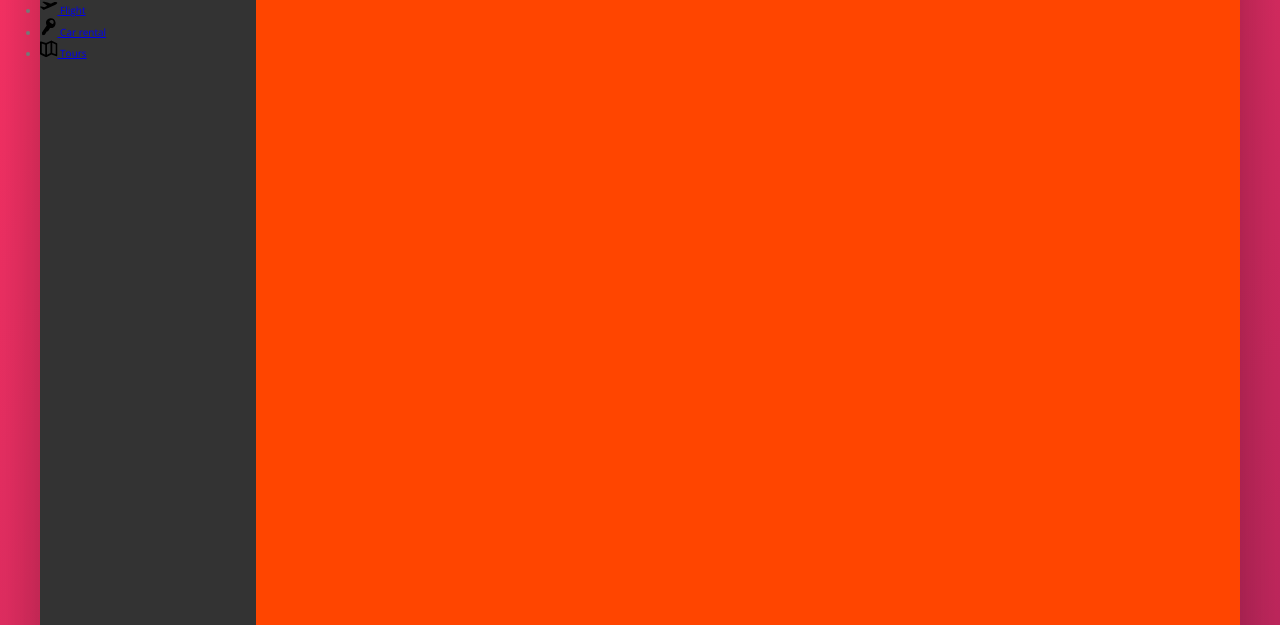
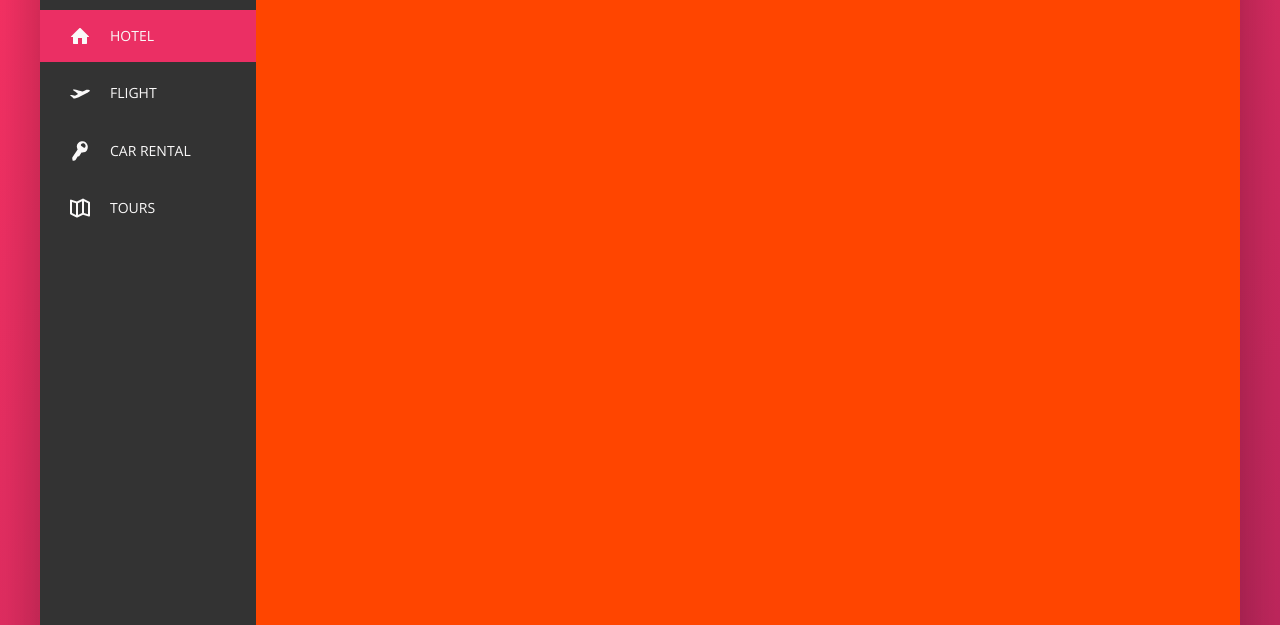
Before and after one commit to topher88/practice-trillo, a website: page index.html in a window 1280 px wide. Shown: the part 175-800 px from the top of the page. Drawn offline with nearby package versions, Linux system fonts and the light colour scheme.

Commit message:
Building the Navigation - Part 2

```diff
--- a/index.html
+++ b/index.html
@@ -47,7 +47,7 @@
     <div class="content">
       <nav class="sidebar">
         <ul class="side-nav">
-          <li class="side-nav__item">
+          <li class="side-nav__item side-nav__item--active">
             <a href="#" class="side-nav__link">
               <svg class="side-nav__icon">
                 <use xlink:href="img/sprite.svg#icon-home"></use>
--- a/sass/_component.scss
+++ b/sass/_component.scss
@@ -112,16 +112,63 @@
 // SIDE NAVIGATION
 
 .side-nav {
+  font-size: 1.4rem;
+  list-style: none;
+  margin-top: 3.5rem;
+
   &__item{
+    position: relative;
 
+    &:not(:last-child) {
+      margin-bottom: .5rem;
+    }
   }
-  &__link{
 
+  &__item::before {
+    content: "";
+    position: absolute;
+    top: 0;
+    left: 0;
+    height: 100%;
+    width: 3px;
+    background-color: var(--color-primary);
+    transform: scaleY(0);
+    transition: transform .2s,
+                width .4s cubic-bezier(1,0,0,1) .2s
+                background-color .1s;
   }
+
+  &__item:hover::before,
+  &__item--active::before {
+    transform: scaleY(1);
+    width: 100%;
+  }
+
+  &__item:active::before {
+    background-color: var(--color-primary-light);
+  }
+
+
+  &__link:link,
+  &__link:visited {
+    color: var(--color-grey-light-1);
+    text-decoration: none;
+    text-transform: uppercase;
+    display: block;
+    padding: 1.5rem 3rem;
+    position: relative;
+    z-index: 10;
+    display: flex;
+    align-items: center;
+  }
+
   &__icon{
-    width: 1.75rem;
-    height: 1.75rem;
+    width: 2rem;
+    height: 2rem;
+    margin-right: 2rem;
+    fill: currentColor;
   }
+
   &__name{
 
   }
```
Also changed, not shown: css/style.css.
